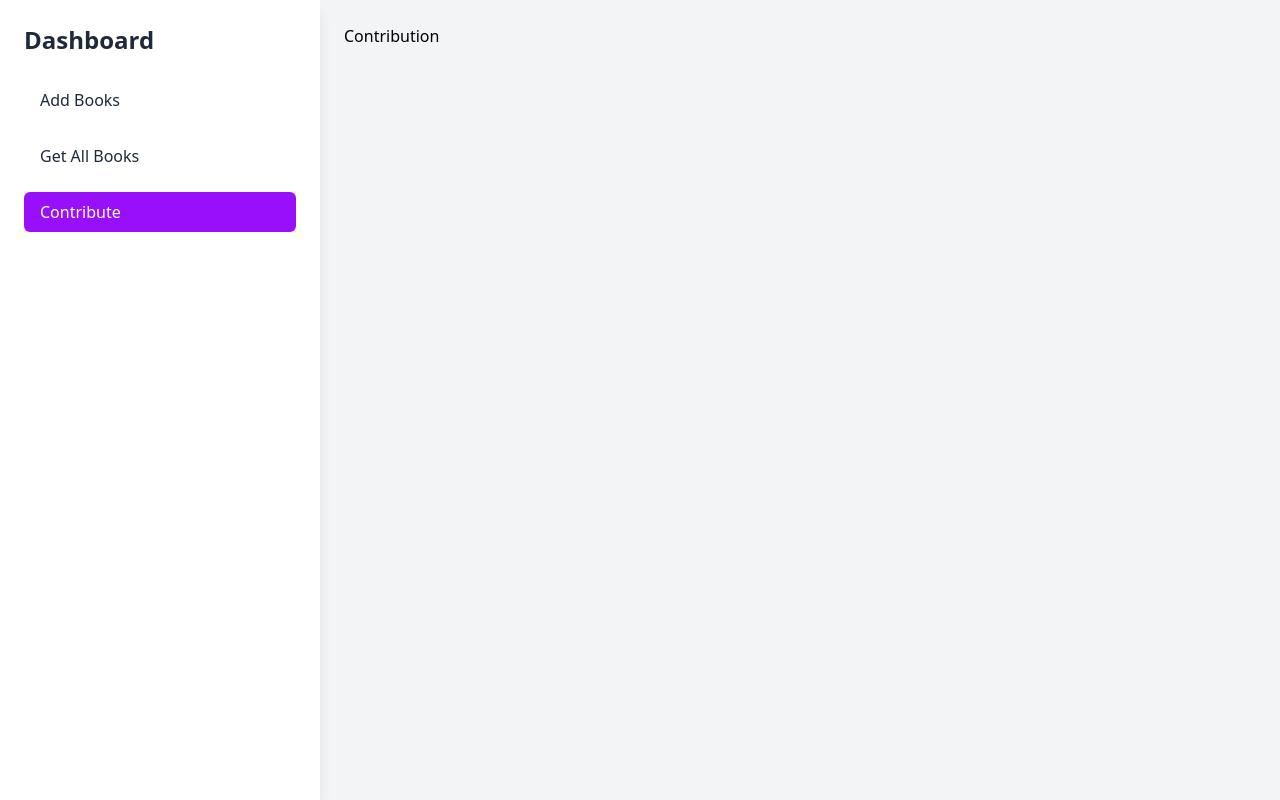
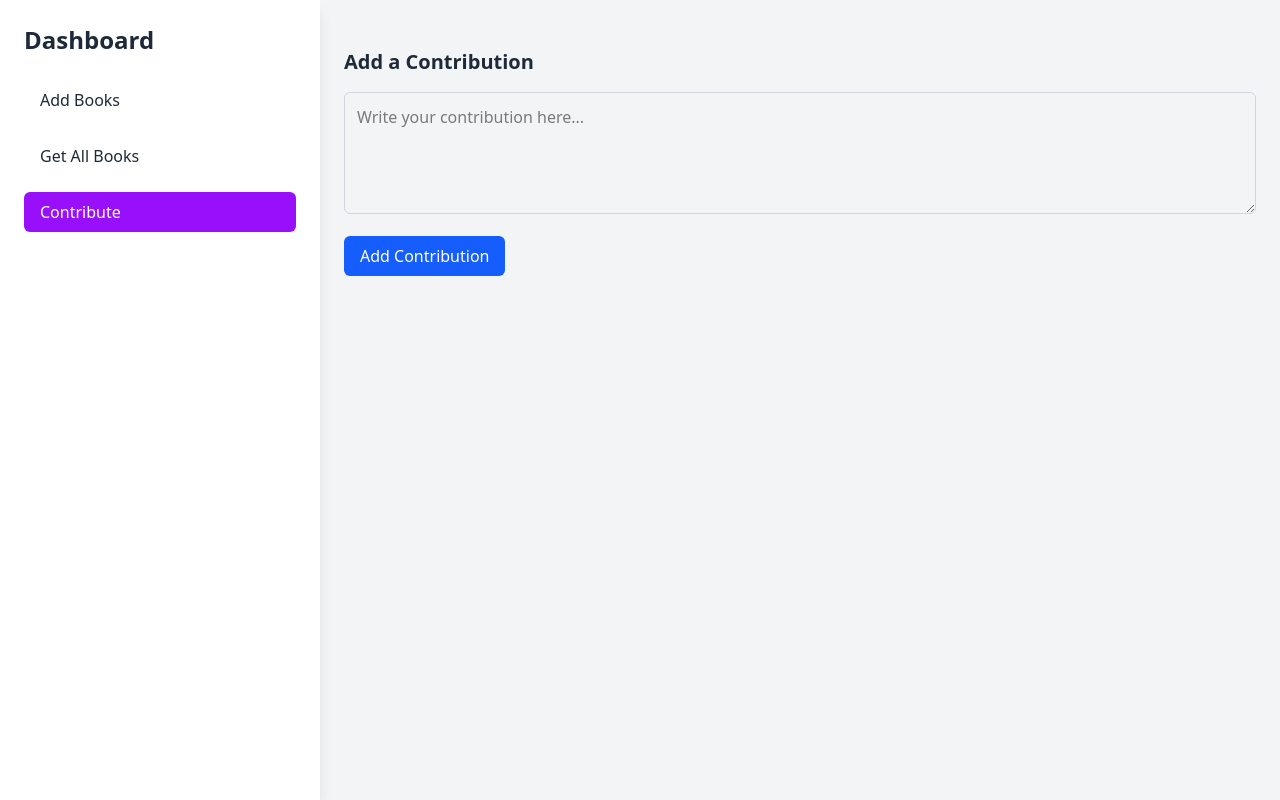
Before and after one commit to MogesBekele/write-book-together, a React (Vite) app in the folder frontend/: page /dashboard/contribution in a window 1280 px wide. Built offline with nearby package versions, Linux system fonts and the light colour scheme; sample sign-in values are in the browser's storage.

Commit message:
list of all book

```diff
--- a/frontend/src/component/dashboard/Contribution.jsx
+++ b/frontend/src/component/dashboard/Contribution.jsx
@@ -1,9 +1,64 @@
-import React from 'react'
+import React, { useState } from "react";
+import axios from "axios";
 
-const Contribution = () => {
+const Contribution = ({ bookId, onContributionAdded }) => {
+  const [content, setContent] = useState(""); // State to store the contribution content
+  const [loading, setLoading] = useState(false); // State to track loading
+  const [error, setError] = useState(null); // State to handle errors
+
+  const handleAddContribution = async () => {
+    if (!content.trim()) {
+      setError("Contribution content cannot be empty.");
+      return;
+    }
+
+    try {
+      setLoading(true);
+      const token = localStorage.getItem("token"); // Retrieve token from localStorage
+      const res = await axios.post(
+        `http://localhost:5000/api/contributions/${bookId}/contribute`,
+        { content },
+        {
+          headers: {
+            Authorization: `Bearer ${token}`, // Add Authorization header
+          },
+        }
+      );
+      setContent(""); // Clear the input field
+      setError(null); // Clear any previous errors
+      onContributionAdded(res.data.contribution); // Notify parent component about the new contribution
+    } catch (err) {
+      console.error("Failed to add contribution:", err);
+      setError(err.response?.data?.message || "Failed to add contribution.");
+    } finally {
+      setLoading(false);
+    }
+  };
+
   return (
-    <div>Contribution</div>
-  )
-}
+    <div className="mt-6">
+      <h3 className="text-xl font-semibold text-gray-800 mb-4">
+        Add a Contribution
+      </h3>
+      <textarea
+        className="w-full p-3 border border-gray-300 rounded-md mb-4"
+        rows="4"
+        placeholder="Write your contribution here..."
+        value={content}
+        onChange={(e) => setContent(e.target.value)}
+      ></textarea>
+      {error && <p className="text-red-500 mb-4">{error}</p>}
+      <button
+        className={`bg-blue-600 text-white py-2 px-4 rounded-md hover:bg-blue-700 transition ${
+          loading ? "opacity-50 cursor-not-allowed" : ""
+        }`}
+        onClick={handleAddContribution}
+        disabled={loading}
+      >
+        {loading ? "Adding..." : "Add Contribution"}
+      </button>
+    </div>
+  );
+};
 
-export default Contribution
+export default Contribution;
```
Also changed, not shown: 1 other file (tests, documents, lock files or other folders).
